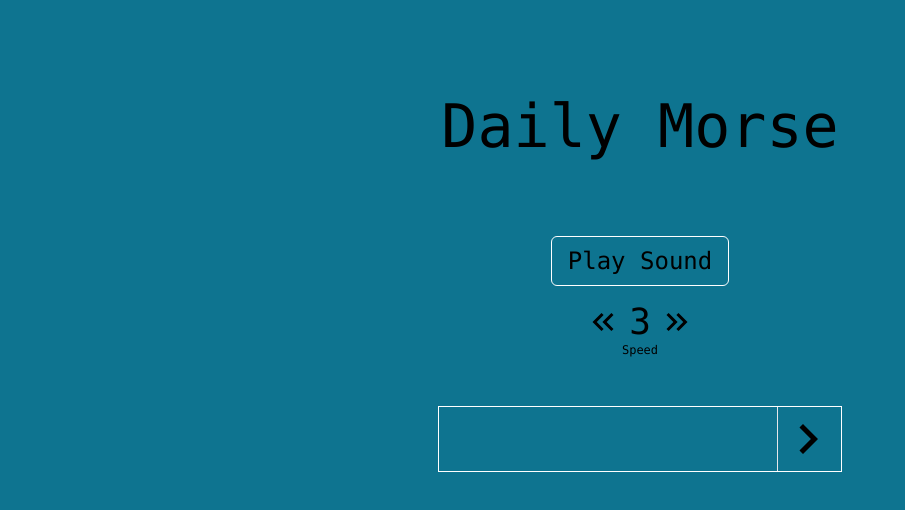
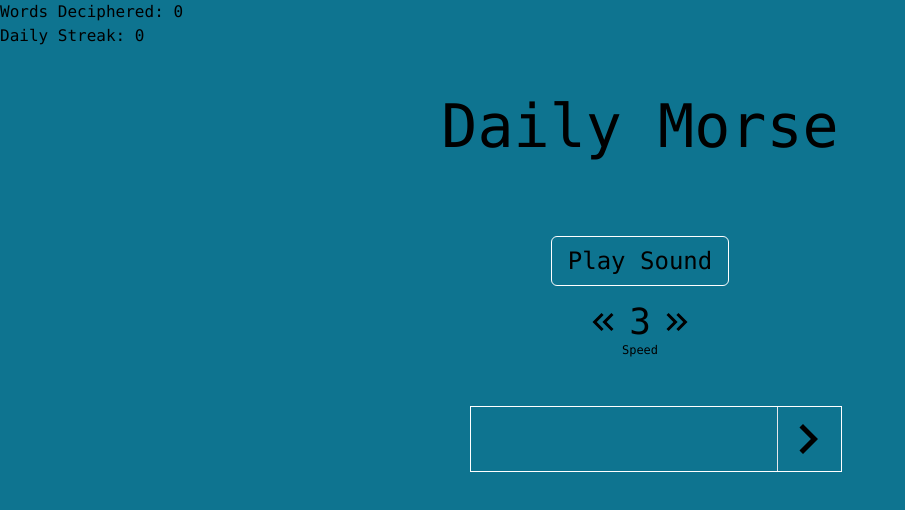
Before and after one commit to anforsm/dailymorse, a Next.js app in the folder dailymorse/: page / in a window 1280 px wide. Shown: the top 510 px of the page, without its empty margins (0-905 px from the left). Built offline with nearby package versions, Linux system fonts and the light colour scheme.

Commit message:
stats placeholder

```diff
--- a/dailymorse/src/app/game.tsx
+++ b/dailymorse/src/app/game.tsx
@@ -87,8 +87,8 @@ const Game = (props: any) => {
     <div className="h-4"/>
 
     <div className="flex">
+      <div className="w-8 h-2"/>
       <div className="flex border border-white rouned-md">
-      <div className="w-8 h-2"/>
         <input
           pattern="[a-zA-Z]*"
           className=" bg-transparent font-mono text-2xl text-white text-center focus:outline-none uppercase"
--- a/dailymorse/src/app/page.tsx
+++ b/dailymorse/src/app/page.tsx
@@ -77,6 +77,11 @@ export default function Home() {
 
   return (
     <main className="flex min-h-screen flex-col items-center justify-between p-24 bg-cyan-700 font-mono">
+      <div className="absolute top-0 left-0">
+        <p>Words Deciphered: 0</p>
+        <p>Daily Streak: 0</p>
+      </div>
+
       <div className="flex flex-col items-center">
         <h1 className=" text-6xl">Daily Morse</h1>
         <div className=" h-20"></div>
```
